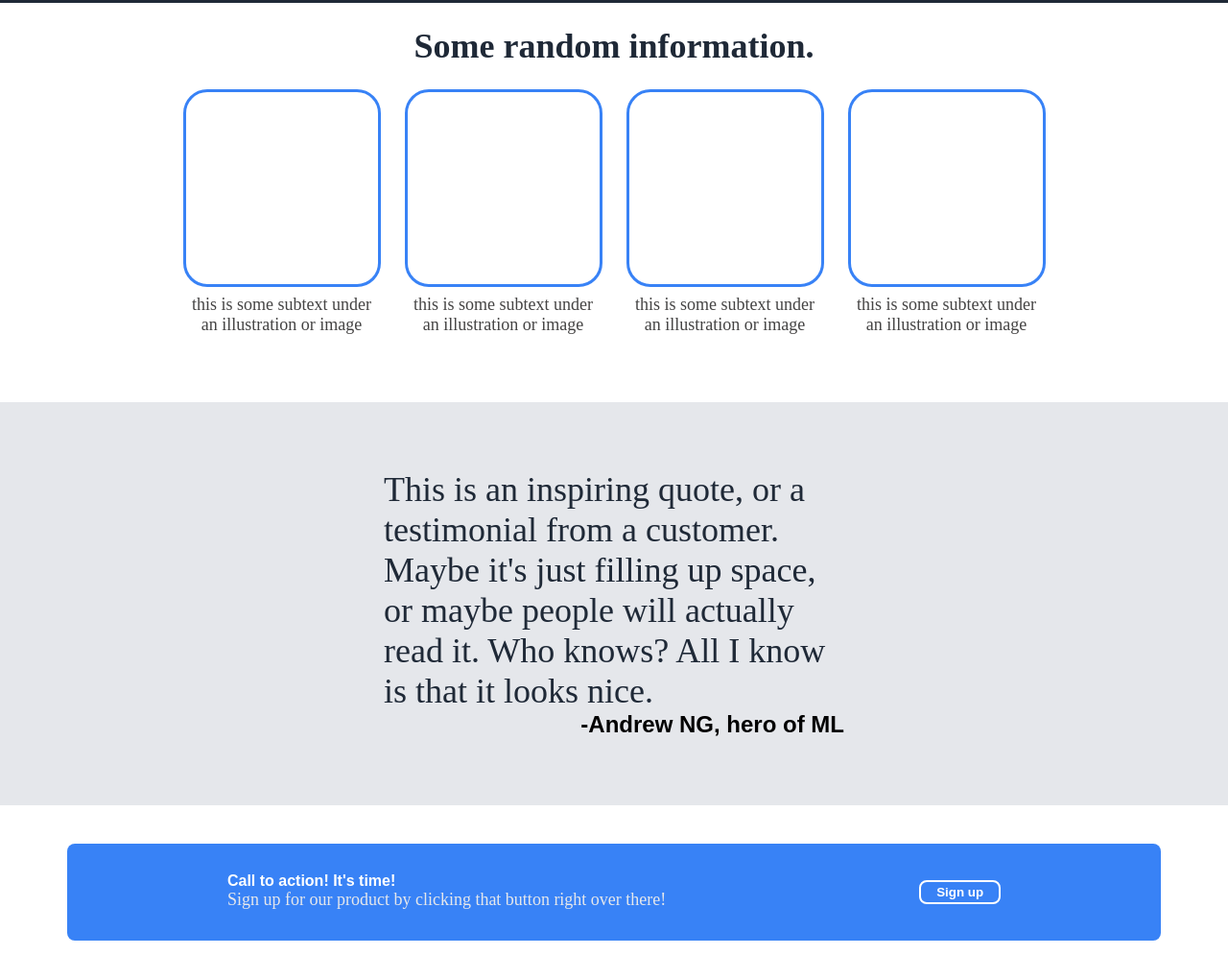
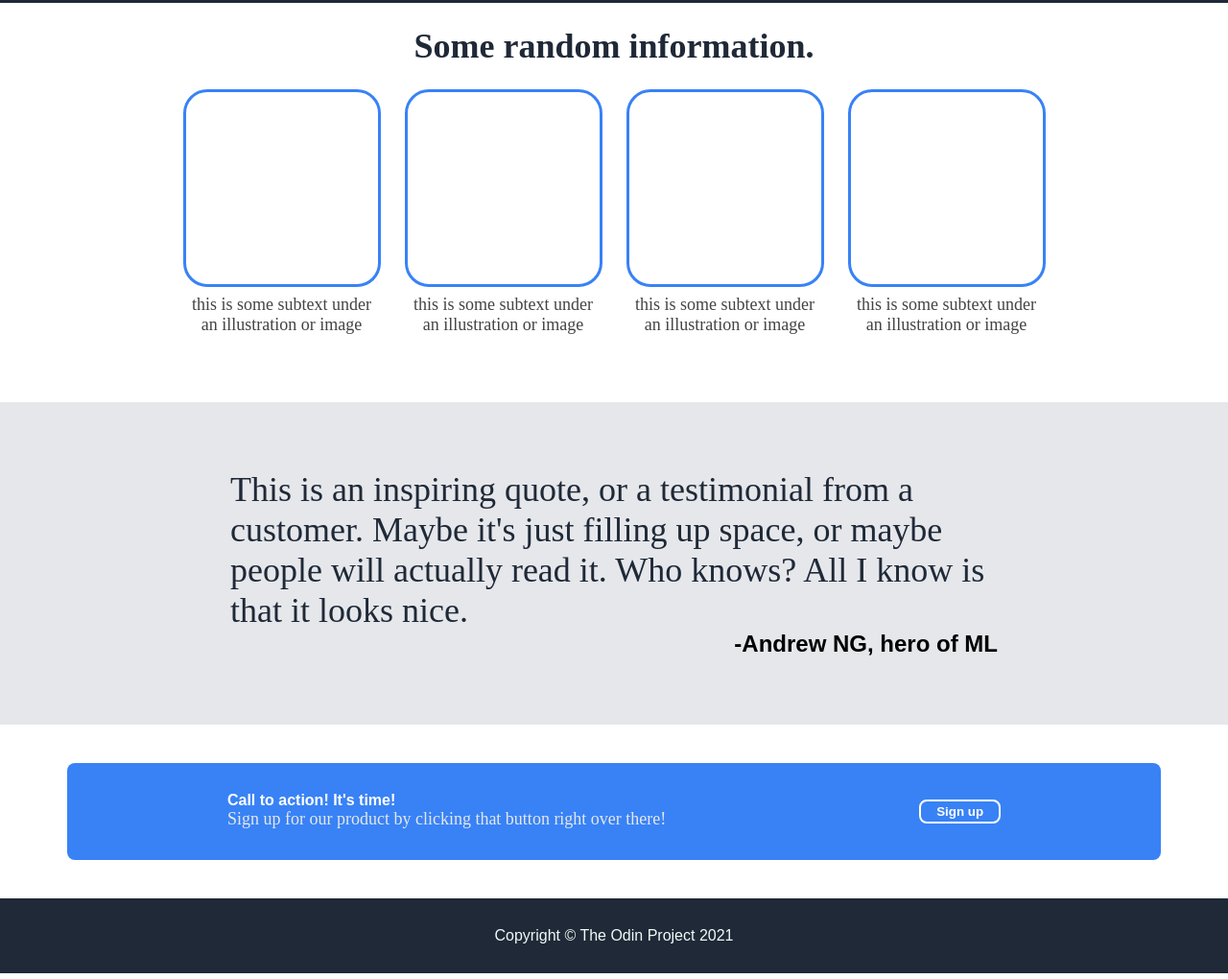
Before and after one commit to eliteUser7/flexbox-project-landing-page, a plain HTML site: page index.html in a window 1280 px wide. Shown: the part 334-1354 px from the top of the page at 96% size. Drawn offline with Linux system fonts and the light colour scheme.

Commit message:
final version

```diff
--- a/index.html
+++ b/index.html
@@ -50,10 +50,12 @@
     </div>
 
     <div class="part3">
-        <div class="quote">
-            This is an inspiring quote, or a testimonial from a customer. Maybe it's just filling up space, or maybe people will actually read it. Who knows? All I know is that it looks nice.
+        <div class="inner">
+            <div class="quote">
+                This is an inspiring quote, or a testimonial from a customer. Maybe it's just filling up space, or maybe people will actually read it. Who knows? All I know is that it looks nice.
+            </div>
+            <div class="name"> -Andrew NG, hero of ML</div>
         </div>
-        <div class="name"> -Andrew NG, hero of ML</div>
     </div>
 
     <div class="part4">
@@ -65,5 +67,9 @@
             <button style="border:  2px solid white;">Sign up</button>
         </div>
     </div>
+
+    <div class="footer">
+        Copyright <span>&#169;</span> The Odin Project 2021
+    </div>
 </body>
 </html>
--- a/style.css
+++ b/style.css
@@ -3,6 +3,7 @@ body{
     flex-direction: column;
     margin:0;
     padding: 0;
+    justify-content: space-between;
 }
 /* *{
     padding:0 70px;
@@ -102,8 +103,13 @@ button{
     background-color: #E5E7EB;
     display: flex;
     flex-direction: column;
-    padding: 70px 400px;
+    padding: 70px;
+    align-items: center;
 }
+.inner{
+    width: 800px;
+}
+
 .quote{
     font-size: 36px;
     font-style: light italic;
@@ -134,3 +140,13 @@ button{
     font-weight: bold;
     font-family: Arial, Helvetica, sans-serif;
 }
+
+/* PART 5 */
+.footer{
+    background-color:#1F2937;
+    color: #F0FAF8;
+    text-align: center;
+    padding: 30px;
+    font-family: Arial, Helvetica, sans-serif;
+
+}
```
